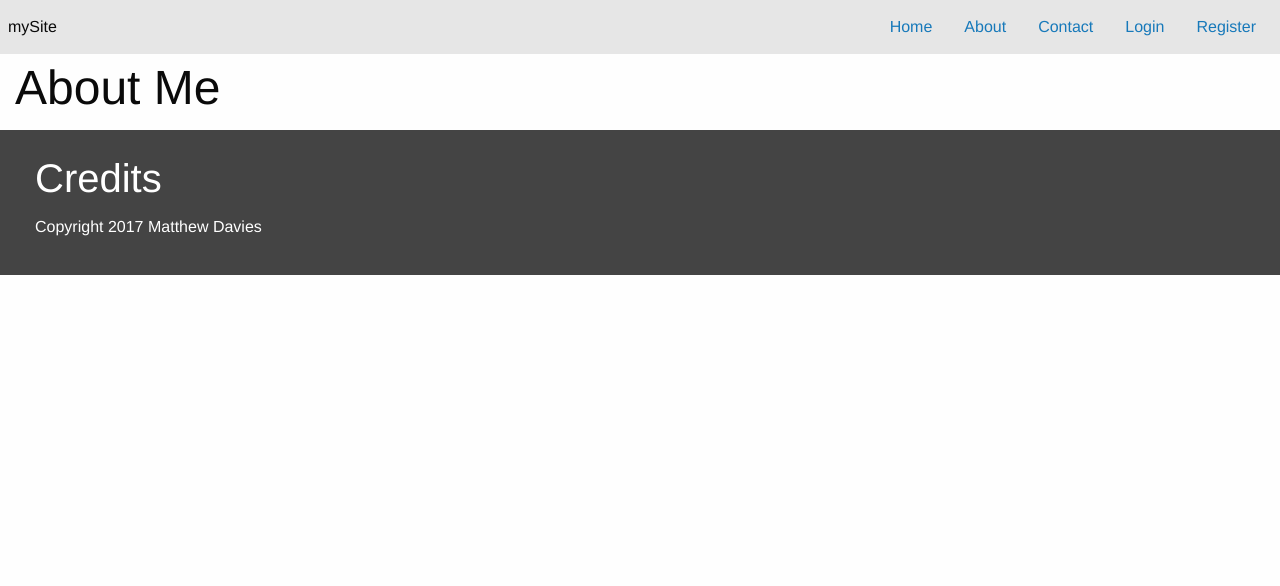
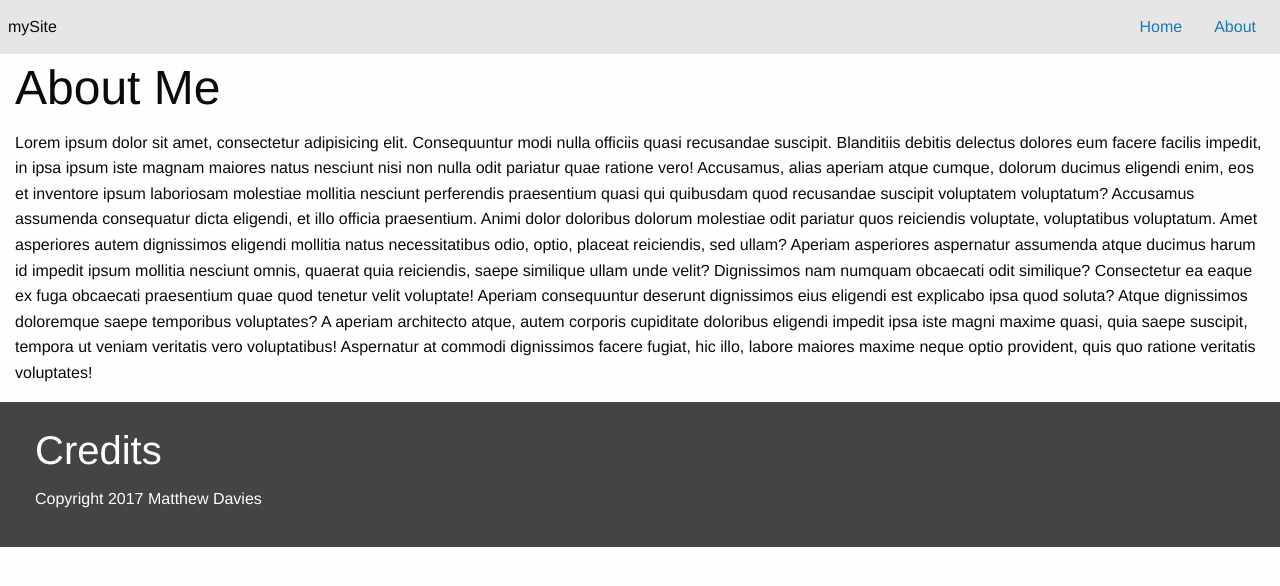
Before and after one commit to twotoan/react-learning, a React (Create React App) app: page /about in a window 1280 px wide. Shown: the top 586 px of the page. Built offline with nearby package versions, Linux system fonts and the light colour scheme.

Commit message:
Basic Routes finally set up - some more abstractions

```diff
--- a/src/App.js
+++ b/src/App.js
@@ -1,19 +1,45 @@
+// React Functionality
 import React, { Component } from 'react';
+import { BrowserRouter as Router, Route } from 'react-router-dom';
+
+// Import abstracted components
 import AppHeader from './components/layout/AppHeader';
 import AppFooter from './components/layout/AppFooter';
-import Home from './components/Home';
 import About from './components/About';
+
+// Import the CSS
 import './css/site.min.css';
+
+// Declarations for Routing
+const Home = () =>  (
+    <div id="container">
+        <div className="row">
+            <div className="small-12 column">
+                Hello World
+            </div>
+        </div>
+    </div>
+);
+const AboutMe = () => (
+  <div>
+    <About />
+  </div>
+);
 
 export class App extends Component {
     render() {
-        return (
+        return(
             <div>
-                <AppHeader/>
-                    <About />
+                <Router>
+                    <div>
+                        <AppHeader />
+                        <Route exact path="/" component={Home}/>
+                        <Route path="/about" component={AboutMe}/>
+                    </div>
+                </Router>
                 <AppFooter />
             </div>
-        );
+        )
     }
 }
 
--- a/src/components/About.js
+++ b/src/components/About.js
@@ -7,6 +7,24 @@ export class About extends Component {
                 <div className="row">
                     <div className="small-12 column">
                         <h1>About Me</h1>
+                        <p>Lorem ipsum dolor sit amet, consectetur adipisicing elit. Consequuntur modi nulla officiis
+                            quasi recusandae suscipit. Blanditiis debitis delectus dolores eum facere facilis impedit,
+                            in ipsa ipsum iste magnam maiores natus nesciunt nisi non nulla odit pariatur quae ratione
+                            vero! Accusamus, alias aperiam atque cumque, dolorum ducimus eligendi enim, eos et inventore
+                            ipsum laboriosam molestiae mollitia nesciunt perferendis praesentium quasi qui quibusdam
+                            quod recusandae suscipit voluptatem voluptatum? Accusamus assumenda consequatur dicta
+                            eligendi, et illo officia praesentium. Animi dolor doloribus dolorum molestiae odit pariatur
+                            quos reiciendis voluptate, voluptatibus voluptatum. Amet asperiores autem dignissimos
+                            eligendi mollitia natus necessitatibus odio, optio, placeat reiciendis, sed ullam? Aperiam
+                            asperiores aspernatur assumenda atque ducimus harum id impedit ipsum mollitia nesciunt
+                            omnis, quaerat quia reiciendis, saepe similique ullam unde velit? Dignissimos nam numquam
+                            obcaecati odit similique? Consectetur ea eaque ex fuga obcaecati praesentium quae quod
+                            tenetur velit voluptate! Aperiam consequuntur deserunt dignissimos eius eligendi est
+                            explicabo ipsa quod soluta? Atque dignissimos doloremque saepe temporibus voluptates? A
+                            aperiam architecto atque, autem corporis cupiditate doloribus eligendi impedit ipsa iste
+                            magni maxime quasi, quia saepe suscipit, tempora ut veniam veritatis vero voluptatibus!
+                            Aspernatur at commodi dignissimos facere fugiat, hic illo, labore maiores maxime neque optio
+                            provident, quis quo ratione veritatis voluptates!</p>
                     </div>
                 </div>
             </div>
--- a/src/components/Home.js
+++ /dev/null
@@ -1,17 +0,0 @@
-import React, { Component } from 'react';
-
-export class Home extends Component {
-    render() {
-        return (
-            <div>
-                <div className="row">
-                    <div className="small-12 column">
-                        <h1>Home Page</h1>
-                    </div>
-                </div>
-            </div>
-        )
-    }
-}
-
-export default Home;
--- a/src/components/layout/AppHeader.js
+++ b/src/components/layout/AppHeader.js
@@ -1,5 +1,5 @@
 import React, { Component } from 'react';
-import Navigation from './navigation/Navigation';
+import { Link } from 'react-router-dom';
 
 export class AppHeader extends Component {
     render() {
@@ -10,7 +10,10 @@ export class AppHeader extends Component {
                         mySite
                     </div>
                     <div className="top-bar-right">
-                        <Navigation />
+                        <ul className="menu menu-centered">
+                            <li><Link to="/">Home</Link></li>
+                            <li><Link to="/about">About</Link></li>
+                        </ul>
                     </div>
                 </div>
             </header>
--- a/src/components/layout/navigation/Navitem.js
+++ b/src/components/layout/navigation/Navitem.js
@@ -1,12 +1,10 @@
 import React, { Component } from 'react';
-import Navitems from './Navitems';
+//import Tabs from './Navitems';
 
 export class Navitem extends Component {
     render(){
         return (
-            <div>
-                <li><a href={this.props.url}>{this.props.label}</a></li>
-            </div>
+            <li><a href={this.props.url}>{this.props.label}</a></li>
         );
     }
 }
--- a/src/components/layout/navigation/Navitems.js
+++ b/src/components/layout/navigation/Navitems.js
@@ -2,11 +2,11 @@ import React, { Component } from 'react';
 import Tabs from './Tabs';
 
 var navList = [
-    { 'id': 1, 'label': 'Home', 'url': '/'},
-    { 'id': 2, 'label': 'About', 'url': '/about'},
-    { 'id': 3, 'label': 'Contact', 'url': '/contact'},
-    { 'id': 4, 'label': 'Login', 'url': '/login'},
-    { 'id': 5, 'label': 'Register', 'url:': '/register'}
+    { 'id': 1, 'label': 'Home', 'url': '/', 'component': 'Home'},
+    { 'id': 2, 'label': 'About', 'url': '/about', 'component': 'About'},
+    { 'id': 3, 'label': 'Contact', 'url': '/contact', 'component': 'Contact'},
+    { 'id': 4, 'label': 'Login', 'url': '/login', 'component': 'Login'},
+    { 'id': 5, 'label': 'Register', 'url:': '/register', 'component': 'Register'}
 ];
 
 export class Navitems extends Component {
--- a/src/components/layout/navigation/Tabs.js
+++ b/src/components/layout/navigation/Tabs.js
@@ -5,10 +5,10 @@ export class Tabs extends Component {
     render(){
         return (
             <nav>
-                <ul class="menu menu-centered">
+                <ul className="menu menu-centered">
                     {this.props.navList.map(function(navitem) {
                         return (
-                            <Navitem url={navitem.url} label={navitem.label} />
+                            <Navitem key={navitem.id} exact path={navitem.url} url={navitem.url} label={navitem.label} component={navitem.component} />
                         );
                     })}
                 </ul>
```
Also changed, not shown: src/Routes.js (added, +8 -0 lines).
